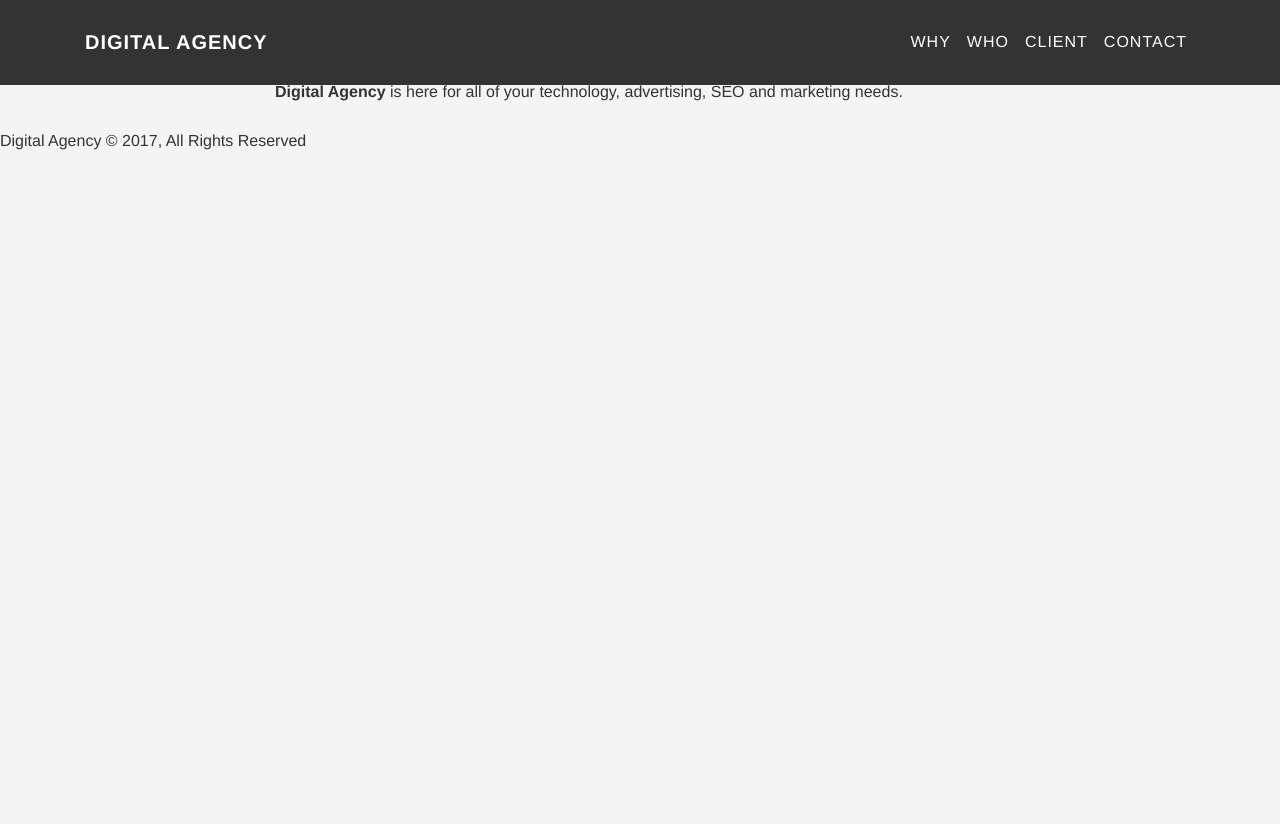
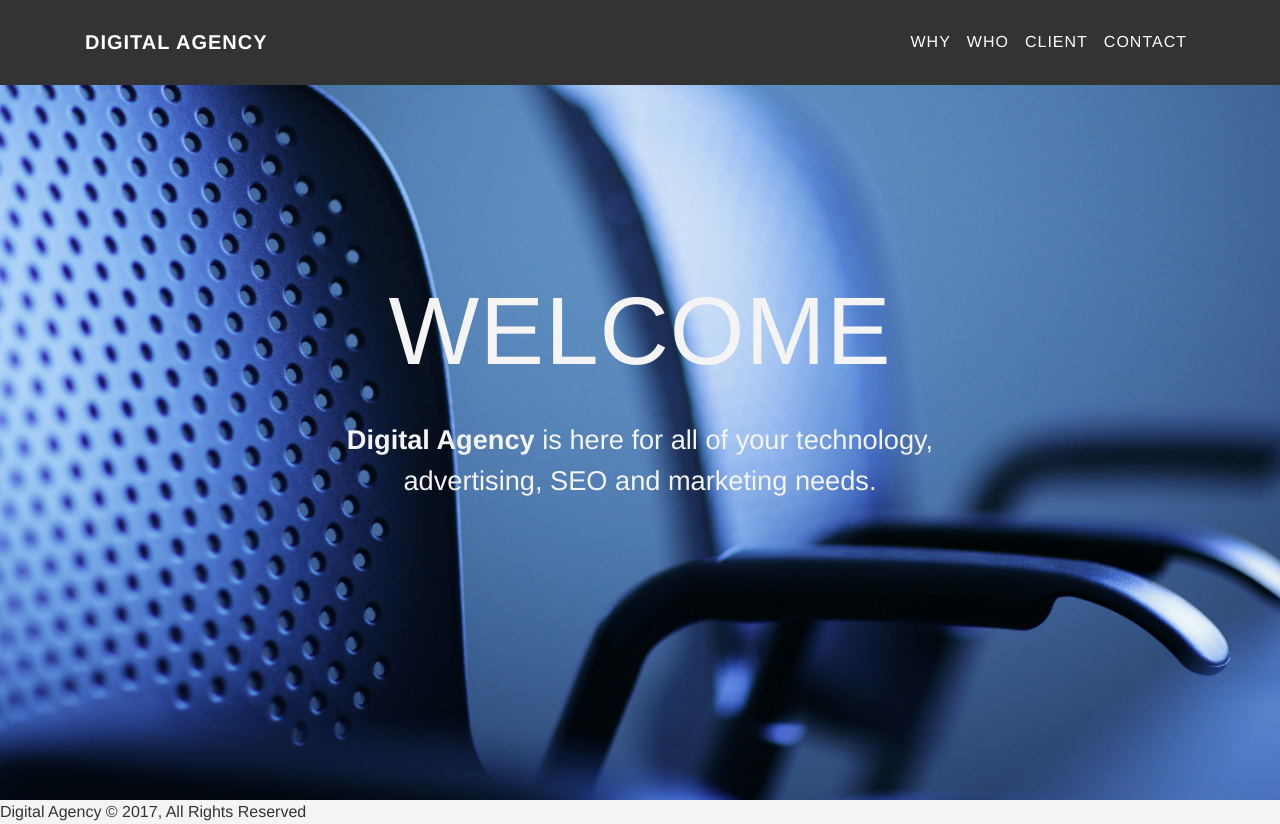
Before and after one commit to petriDiaconescu/Projects-in-Bootstrap-4, a website: page index.html in a window 1280 px wide. Before the commit the page ends 800 px from the top, so only its background shows below. Drawn offline with nearby package versions, Linux system fonts and the light colour scheme; files that its build step writes are made by us from their sources.

Commit message:
Style intro section.

```diff
--- a/scss/style.scss
+++ b/scss/style.scss
@@ -101,3 +101,47 @@ a {
     border-bottom: 1px solid rgba(255, 255, 255, 0.3);
   }
 }
+
+//Landing Page
+.intro {
+  display: table;
+  width: 100%;
+  height: auto;
+  padding: 6rem 0;
+  text-align: center;
+  color: $light;
+  background: url(../img/intro-bg.jpg) no-repeat bottom center scroll;
+  background-color: $dark;
+  -webkit-background-size: cover;
+  -moz-background-size: cover;
+  -o-background-size: cover;
+  background-size: cover;
+}
+
+.intro-body {
+  display: table-cell;
+  vertical-align: middle;
+}
+
+.brand-heading {
+  font-size: 2.5rem;
+}
+
+.intro-text {
+  font-size: 1.1rem;
+}
+
+@media(min-width:767px){
+  .intro {
+    height: 100%;
+    padding: 0;
+  }
+
+  .brand-heading {
+    font-size: 6rem !important;
+  }
+
+  .intro-text {
+    font-size: 1.7rem;
+  }
+}
```
Also changed, not shown: snapshots/after.jpg, snapshots/before.jpg.
